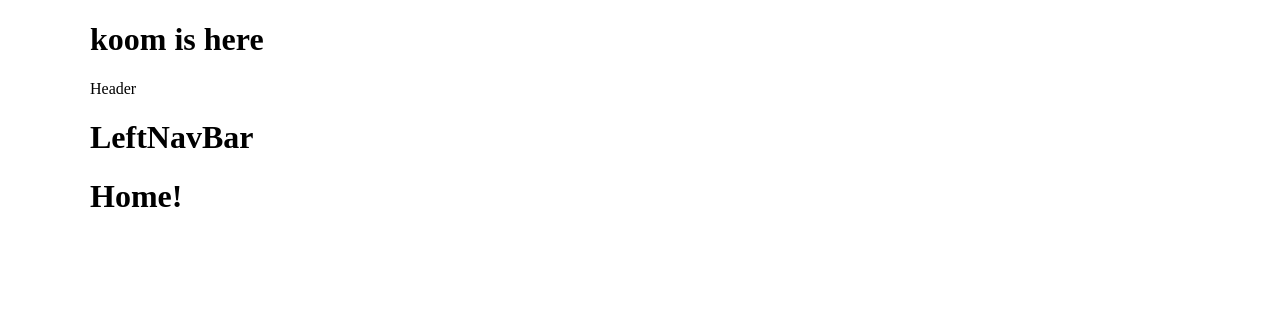
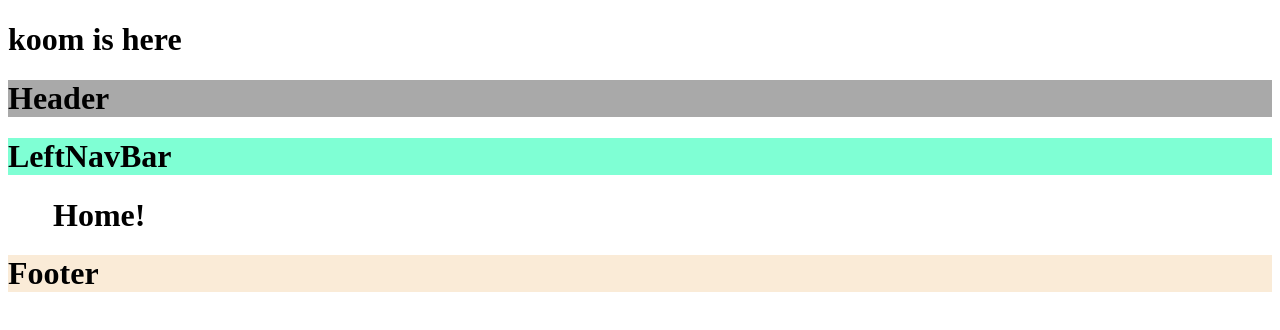
Before and after one commit to zikoom/kooms-day, a React (Create React App) app: page / in a window 1280 px wide. Shown: the top 330 px of the page. Built offline with nearby package versions, Linux system fonts and the light colour scheme.

Commit message:
헤더, lnb, footer 색깔넣어보기

```diff
--- a/src/App.css
+++ b/src/App.css
@@ -1 +1,9 @@
-html, body {margin-left: 45px; margin-right: 45px; padding: 0px;}
+.main-content-wrapper {margin-left: 45px; margin-right: 45px; padding: 0px;}
+
+
+.header-wrapper {background-color: darkgray;}
+
+.left-navbar-container {background-color: aquamarine;}
+
+
+.footer-wrapper {background-color: antiquewhite;}
--- /dev/null
+++ b/src/components/layout/Footer.js
@@ -0,0 +1,9 @@
+function Footer(){
+  return (
+    <div className="footer-wrapper">
+      <h1>Footer</h1>
+    </div>
+  )
+}
+
+export default Footer;
--- a/src/components/layout/Header.js
+++ b/src/components/layout/Header.js
@@ -1,7 +1,7 @@
 function Header() {
   return (
-    <div>
-      Header
+    <div className="header-wrapper">
+      <h1>Header</h1>
     </div>
   )
 }
--- a/src/components/layout/Layout.js
+++ b/src/components/layout/Layout.js
@@ -1,6 +1,7 @@
 import { Outlet } from "react-router-dom";
 import Header from "./Header";
 import LeftNavBar from "./LeftNavBar";
+import Footer from "./Footer";
 
 import '../../App.css'
 
@@ -9,7 +10,10 @@ function Layout(){
     <div>
       <Header />
       <LeftNavBar />
-      <Outlet />
+      <div className="main-content-wrapper">
+        <Outlet />
+      </div>
+      <Footer />
     </div>
   )
 }
--- a/src/components/layout/LeftNavBar.js
+++ b/src/components/layout/LeftNavBar.js
@@ -1,6 +1,6 @@
 function LeftNavBar(){
   return (
-    <div>
+    <div className="left-navbar-container">
       <h1>LeftNavBar</h1>
     </div>
   )
--- a/src/index.js
+++ b/src/index.js
@@ -17,6 +17,7 @@ root.render(
       <Route path="/" element={<App />}>
         <Route index element={<Home />} />
         <Route path="webgl" element={<WebGL />} />
+        <Route path="guest-book" element={<div>나왔다감!!</div>} />
       </Route>
     </Routes>
   </BrowserRouter>
```
